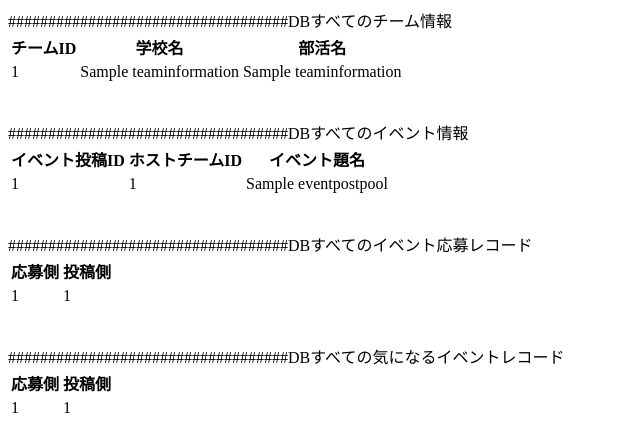
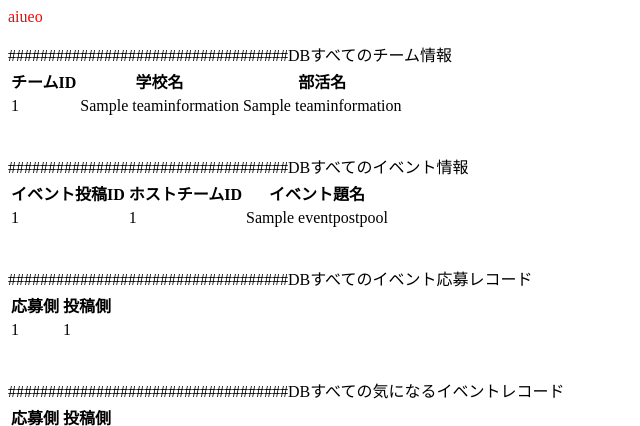
Before and after one commit to waxflowers19978/tminnovation, a Django app: page /tramino/hp/ in a window 1280 px wide. Shown: the top 426 px of the page, without its empty margins (0-640 px from the left). Run offline with Django 3.2, Linux system fonts and the light colour scheme; tables that the repository leaves empty hold one stand-in row (values such as "Sample post").

Commit message:
make css

```diff
--- /dev/null
+++ b/static/test.css
@@ -0,0 +1,3 @@
+.red {
+  color: red;
+}
--- a/tminnovation/settings.py
+++ b/tminnovation/settings.py
@@ -14,6 +14,7 @@ import os
 
 # Build paths inside the project like this: os.path.join(BASE_DIR, ...)
 BASE_DIR = os.path.dirname(os.path.dirname(os.path.abspath(__file__)))
+
 
 MEDIA_ROOT = os.path.join(BASE_DIR, 'media')
 MEDIA_URL = '/media/'
--- a/tramino/templates/tramino/hp.html
+++ b/tramino/templates/tramino/hp.html
@@ -1,3 +1,6 @@
+{% load static %}
+<link rel="stylesheet" href="{% static 'test.css' %}">
+<p class='red'>aiueo</p>
 ###################################DBすべてのチーム情報
 <table>
 <thead>
```
